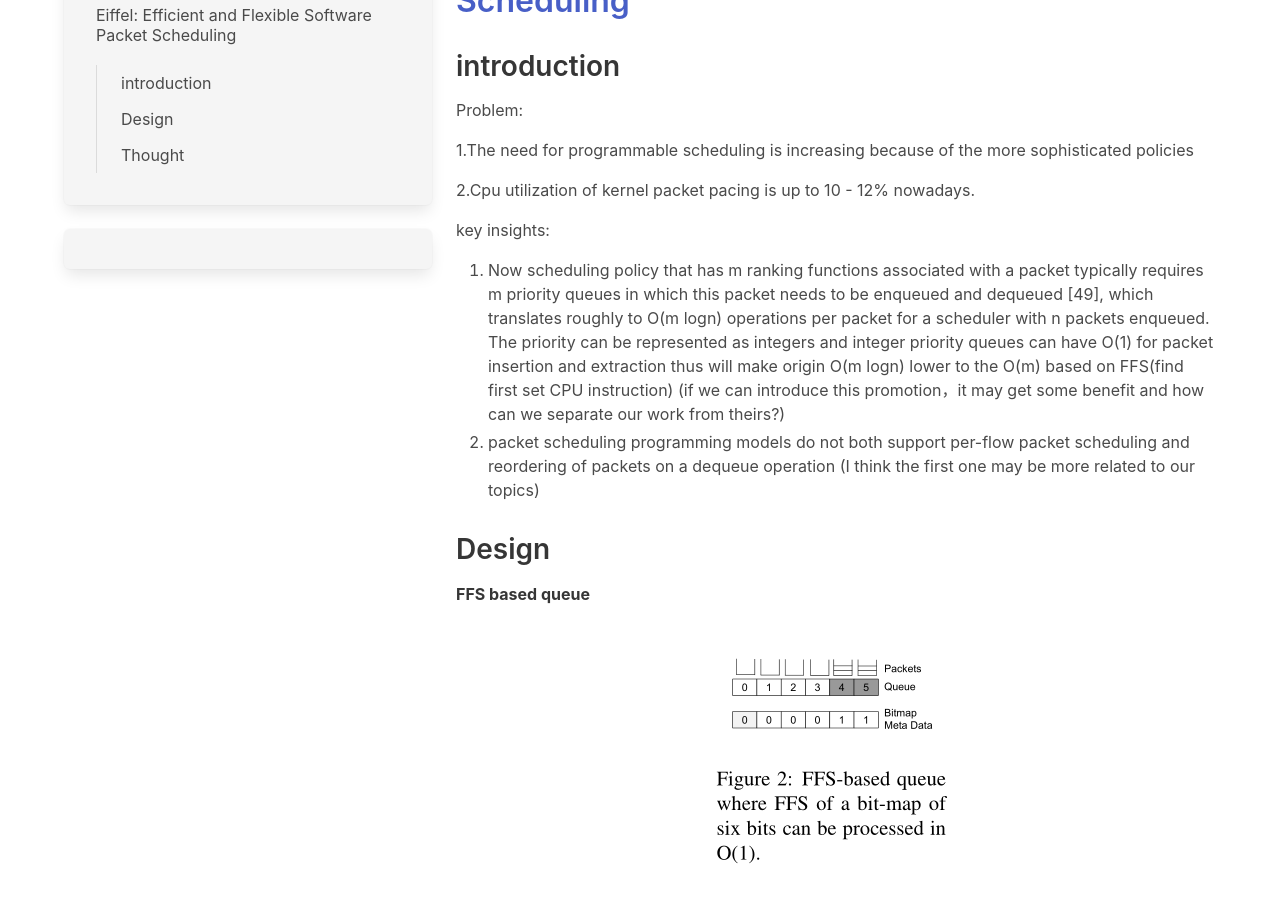
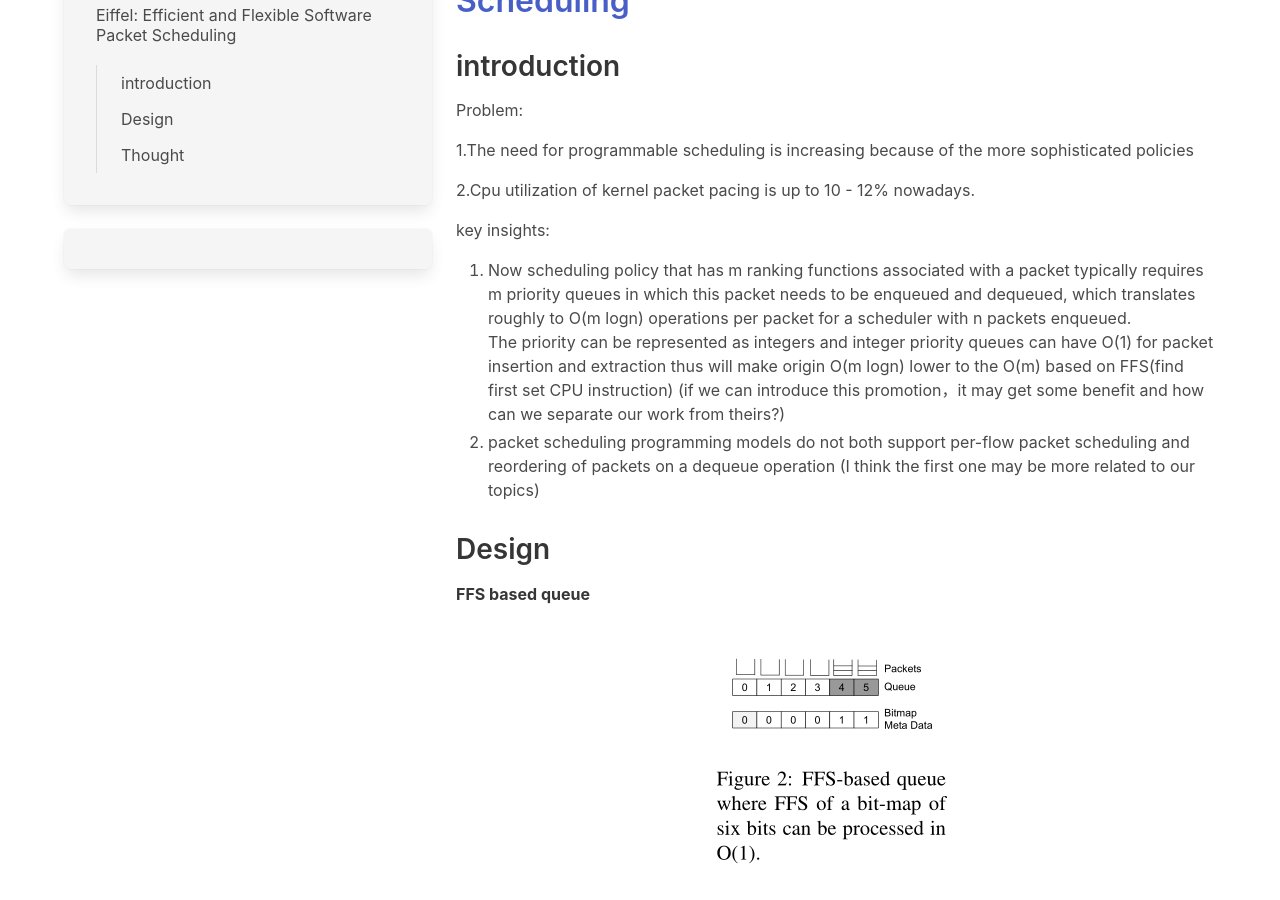
Before and after one commit to haslaboratory/haslaboratory.github.io, a Jekyll site: the page built from _posts/2021-10-22-Eiffel Efficient and Flexible Software Packet Scheduling.md, in a window 1280 px wide and 900 px high, scrolled down 337 px. Built offline with Jekyll 4.4.1, drawn with Linux system fonts in a browser that asks for light colours; nearby versions of some CDN libraries; library files that are not in the unit come from our copies; comment, search, counter and statistics services are not loaded.

Commit message:
fix some type error

```diff
--- a/_posts/2021-10-22-Eiffel Efficient and Flexible Software Packet Scheduling.md
+++ b/_posts/2021-10-22-Eiffel Efficient and Flexible Software Packet Scheduling.md
@@ -23,7 +23,7 @@
 
 key insights:
 
-1. Now scheduling policy that has m ranking functions associated with a packet typically requires m priority queues in which this packet needs to be enqueued and dequeued [49], which translates roughly to O(m logn) operations per packet for a scheduler with n packets enqueued.
+1. Now scheduling policy that has m ranking functions associated with a packet typically requires m priority queues in which this packet needs to be enqueued and dequeued, which translates roughly to O(m logn) operations per packet for a scheduler with n packets enqueued.
    The priority can be represented as integers and integer priority queues can have O(1) for packet insertion and extraction thus will make origin O(m logn) lower to the O(m) based on FFS(find first set CPU instruction)	(if we can introduce this promotion，it may get some benefit and how can we separate our work from theirs?)
 2. packet scheduling programming models do not both support per-flow packet scheduling and reordering of packets on a dequeue operation   (I think the first one may be more related to our topics)
 
```
